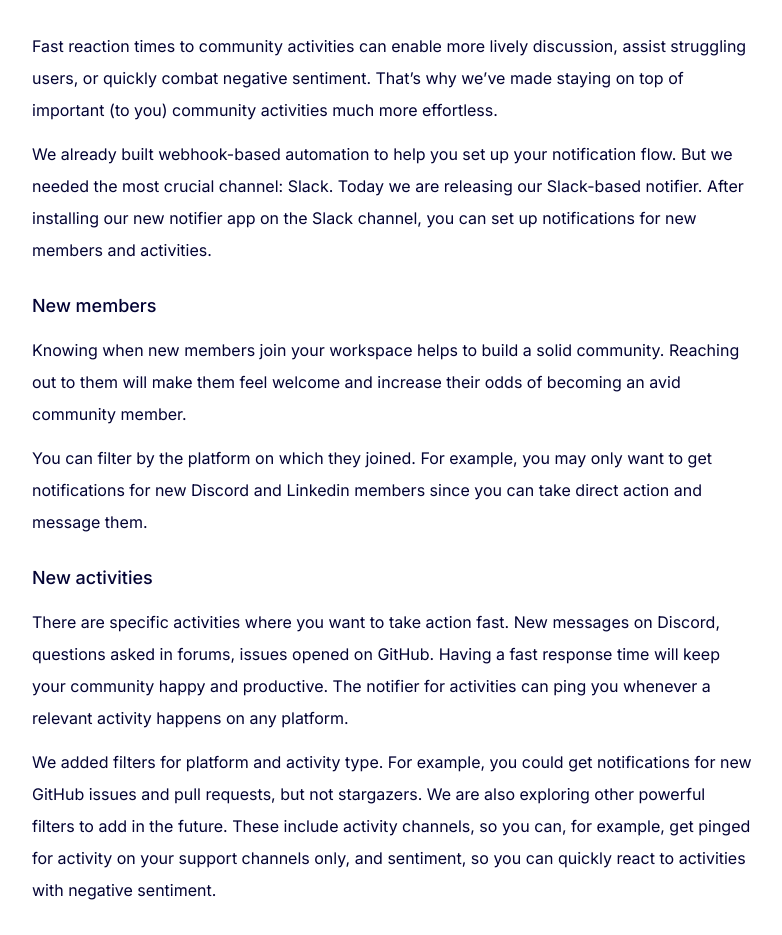
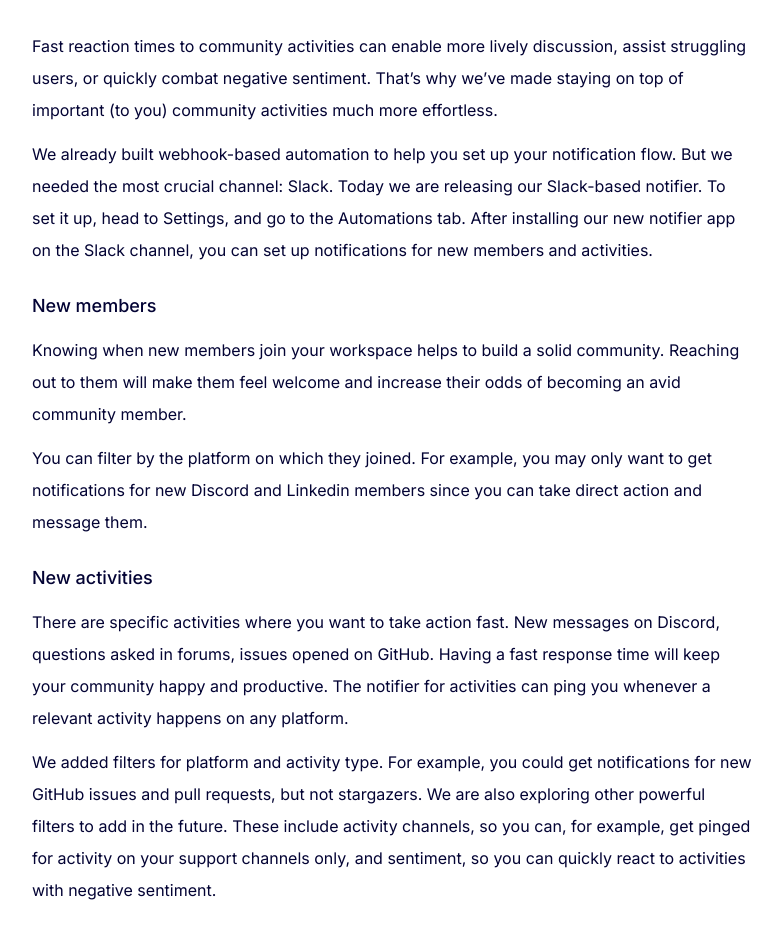
Before and after one commit to octolens/legacy-changelog, a Next.js app: page /changelogs/slack-notifier in a window 1280 px wide. Shown: the part 840-1775 px from the top of the page, without its empty margins (248-1030 px from the left). Built offline with nearby package versions, Linux system fonts and the light colour scheme; no server answers.

Commit message:
Copy to install

```diff
--- a/pages/changelogs/slack-notifier.mdx
+++ b/pages/changelogs/slack-notifier.mdx
@@ -72,7 +72,7 @@
 
 Fast reaction times to community activities can enable more lively discussion, assist struggling users, or quickly combat negative sentiment. That’s why we’ve made staying on top of important (to you) community activities much more effortless.
 
-We already built webhook-based automation to help you set up your notification flow. But we needed the most crucial channel: Slack. Today we are releasing our Slack-based notifier. After installing our new notifier app on the Slack channel, you can set up notifications for new members and activities.
+We already built webhook-based automation to help you set up your notification flow. But we needed the most crucial channel: Slack. Today we are releasing our Slack-based notifier. To set it up, head to Settings, and go to the Automations tab. After installing our new notifier app on the Slack channel, you can set up notifications for new members and activities.
 
 ### New members
 
```
